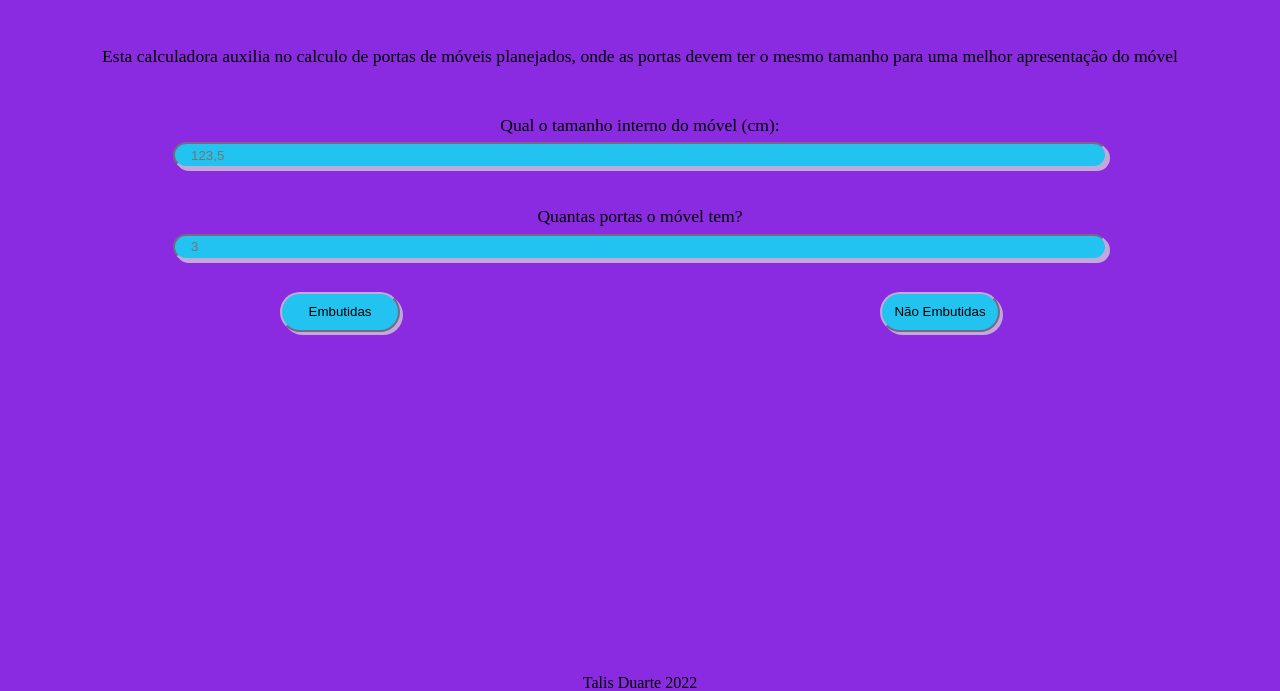
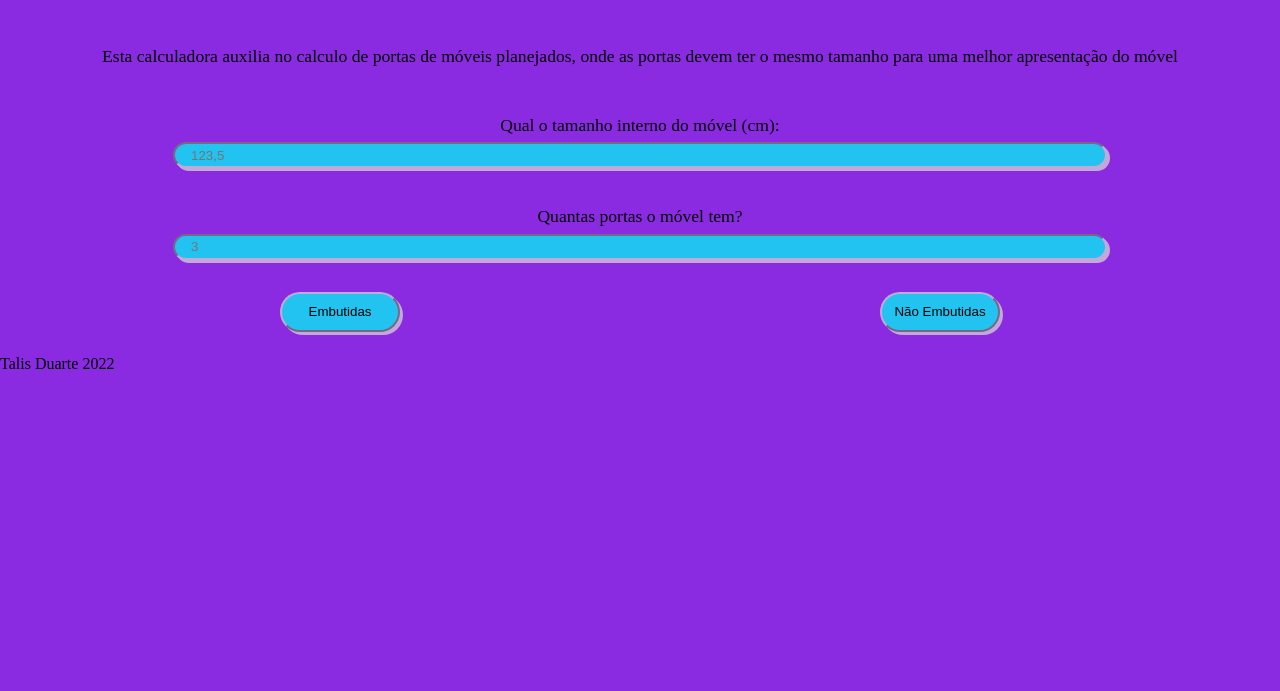
Before and after one commit to TalisDuarte007/Calculadora_Portas, a plain HTML site: page index.html in a window 1280 px wide. Shown: the part 109-800 px from the top of the page. Drawn offline with Linux system fonts and the light colour scheme.

Commit message:
atualização no .css

```diff
--- a/CSS/index.css
+++ b/CSS/index.css
@@ -1,5 +1,6 @@
 body {
     background-color: blueviolet;
+    min-height: 100vh;
 }
 
 .cabecalho {
@@ -16,6 +17,7 @@ body {
 
 .principal {
     margin: 1rem;
+    flex: 1;
 }
 
 .tituloSecundario {
@@ -64,11 +66,4 @@ body {
     background-color: #22C3F0;
     border-color: #C3A9DA;
     box-shadow: 3px 3px #C3A9DA;
-}
-
-.rodape {
-    text-align: center;
-    position: absolute;
-    bottom: 0;
-    width: 100vw;
-}
+}gi
```
